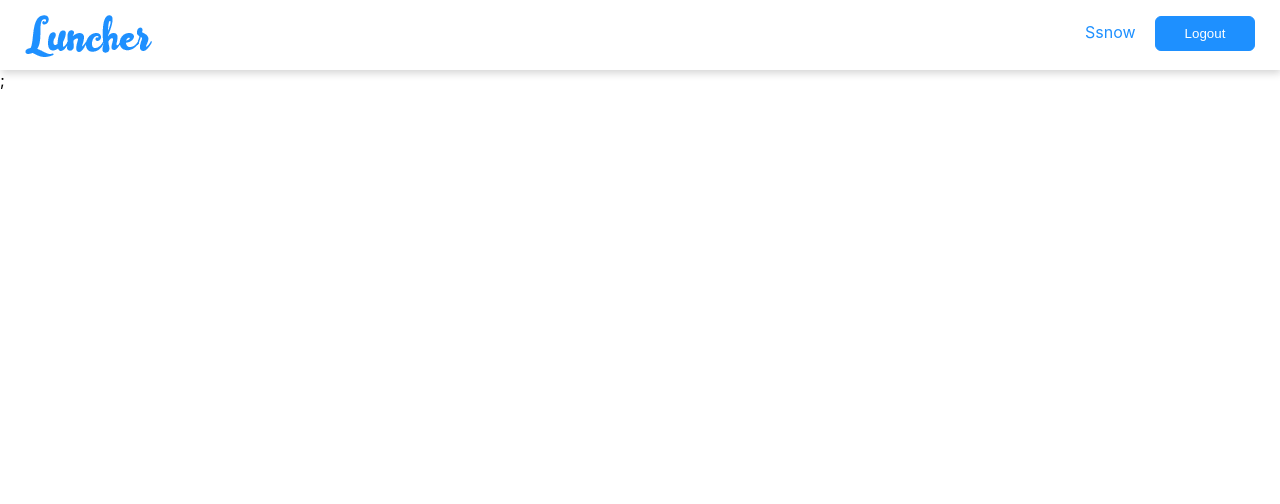
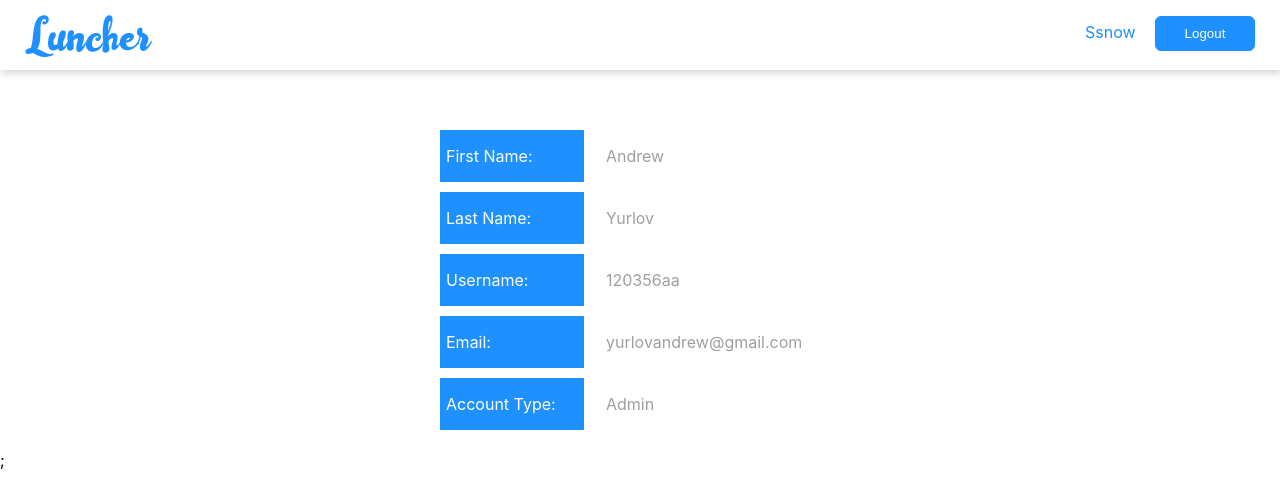
Before and after one commit to kurtve/luncher_front_end, a React (Create React App) app in the folder luncher/: page /profile in a window 1280 px wide. Shown: the top 504 px of the page. Built offline with nearby package versions, Linux system fonts and the light colour scheme.

Commit message:
created profile page

```diff
--- a/luncher/src/App.js
+++ b/luncher/src/App.js
@@ -5,6 +5,8 @@ import { connect } from 'react-redux';
 import { Wrap } from './styles';
 import authenticateHOC from './components/authentication/Authenticate';
 import Navigation from './components/navBar/Navigation';
+import Login from './components/authentication/Login';
+import Profile from './components/profile/Profile';
 
 class App extends Component {
   state = {
@@ -17,6 +19,9 @@ class App extends Component {
     return (
       <Wrap>
         <Navigation />
+        <Route path="/login" component={Login} />
+        <Route path="/profile/" component={Profile} />
+        {/* <Route path="/school/:id" render={props => <SchootData {...props} />} /> */}
       </Wrap>
     );
   }
--- /dev/null
+++ b/luncher/src/components/profile/Profile.js
@@ -0,0 +1,62 @@
+import React, { Component } from 'react';
+import { connect } from 'react-redux';
+
+import { ProfileWrap, PBoxSmall, PBoxLarge, P, P2, PRow } from '../../styles/index';
+
+class Profile extends Component {
+  componentDidMount() {
+    // let userToken = localStorage.getItem('userToken');
+		// let userID = localStorage.getItem('userID');
+    // this.props.getUserInfo(userToken);
+		// this.props.donationByUser(userID);
+  }
+
+  render() {
+    return (
+      <ProfileWrap>
+        <PRow>
+          <PBoxSmall>
+            <P>First Name:</P>
+          </PBoxSmall>
+          <PBoxLarge>
+            <P2>Andrew</P2>
+          </PBoxLarge>
+        </PRow>
+        <PRow>
+          <PBoxSmall>
+            <P>Last Name:</P>
+          </PBoxSmall>
+          <PBoxLarge>
+            <P2>Yurlov</P2>
+          </PBoxLarge>
+        </PRow>
+        <PRow>
+          <PBoxSmall>
+            <P>Username:</P>
+          </PBoxSmall>
+          <PBoxLarge>
+            <P2>120356aa</P2>
+          </PBoxLarge>
+        </PRow>
+        <PRow>
+          <PBoxSmall>
+            <P>Email:</P>
+          </PBoxSmall>
+          <PBoxLarge>
+            <P2>yurlovandrew@gmail.com</P2>
+          </PBoxLarge>
+        </PRow>
+        <PRow>
+          <PBoxSmall>
+            <P>Account Type:</P>
+          </PBoxSmall>
+          <PBoxLarge>
+            <P2>Admin</P2>
+          </PBoxLarge>
+        </PRow>
+      </ProfileWrap>
+    );
+  }
+}
+
+export default Profile;
--- a/luncher/src/reducers/index.js
+++ b/luncher/src/reducers/index.js
@@ -89,27 +89,27 @@ const initialState = {
 
 const reducer = (state = initialState, action) => {
 	switch (action.type) {
-	// REGISTER
-	// 	case REGISTER_START:
-	// 		return {};
-	// 	case REGISTER_SUCCESS:
-	// 		return {};
-	// 	case REGISTER_FAILURE:
-	// 		return {};
-	// //LOGIN
-	// 	case LOGIN_START:
-	// 		return {};
-	// 	case LOGIN_SUCCESS:
-	// 		return {};
-	// 	case LOGIN_FAILURE:
-	// 		return {};
-	// //USERINFO
-	// 	case GET_USERINFO_START:
-	// 		return {};
-	// 	case GET_USERINFO_SUCCESS:
-	// 		return {};
-	// 	case GET_USERINFO_FAILURE:
-	// 		return {};
+	//REGISTER
+		case REGISTER_START:
+			return {};
+		case REGISTER_SUCCESS:
+			return {};
+		case REGISTER_FAILURE:
+			return {};
+	//LOGIN
+		case LOGIN_START:
+			return {};
+		case LOGIN_SUCCESS:
+			return {};
+		case LOGIN_FAILURE:
+			return {};
+	//USERINFO
+		case GET_USERINFO_START:
+			return {};
+		case GET_USERINFO_SUCCESS:
+			return {};
+		case GET_USERINFO_FAILURE:
+			return {};
 		//GET ALL SCHOOLS
 		case GET_ALLSCHOOLS_START:
 			return {};
@@ -194,13 +194,6 @@ const reducer = (state = initialState, action) => {
   //     return {};
 	// 	case GET_ALL_DONATIONS_SCHOOL_FAILURE:
   //     return {};
-	// //EDIT USER
-	// 	case EDIT_USER_START:
-  //     return {};
-	// 	case EDIT_USER_SUCCESS:
-  //     return {};
-	// 	case EDIT_USER_FAILURE:
-  //     return {};
 		default:
 			return;
 	}
--- a/luncher/src/styles/appStyles.js
+++ b/luncher/src/styles/appStyles.js
@@ -6,7 +6,9 @@ export const Wrap = styled.div`
   flex-flow: column;
   justify-content: center;
 `
-
+  // ----------
+  // NAVIGATION
+  // ----------
   export const Nav = styled.div`
     width: 100%;
     height: 70px;
@@ -47,3 +49,39 @@ export const Wrap = styled.div`
             border: 1px solid #1B82E6;
           }
       `
+  // -------
+  // PROFILE
+  // -------
+  export const ProfileWrap = styled.div`
+    width: 400px;
+    margin: 0px auto;
+		margin-top: 40px;
+
+		padding: 10px 20px 20px 20px;
+	`
+		export const PRow = styled.div`
+			width: 100%;
+			display: flex;
+			justify-content: space-between;
+			margin-top: 10px;
+		`
+
+		export const PBoxSmall = styled.div`
+			width: 36%;
+			background-color: dodgerblue;
+		`
+
+		export const PBoxLarge = styled.div`
+			width: 60%;
+		`
+
+    export const P = styled.p`
+			font-size: 16px;
+			color: gray;
+			padding-left: 6px;
+			color: white;
+		`
+
+		export const P2 = styled(P)`
+			color: #9F9F9F;
+		`
--- a/luncher/src/styles/index.js
+++ b/luncher/src/styles/index.js
@@ -20,4 +20,10 @@ export {
   Menu,
   ProfileLink,
   LogoutButton,
+  ProfileWrap,
+  PRow,
+  PBoxSmall,
+  PBoxLarge,
+  P,
+  P2,
 } from '../styles/appStyles';
```
Also changed, not shown: 1 other file (tests, documents, lock files or other folders).
